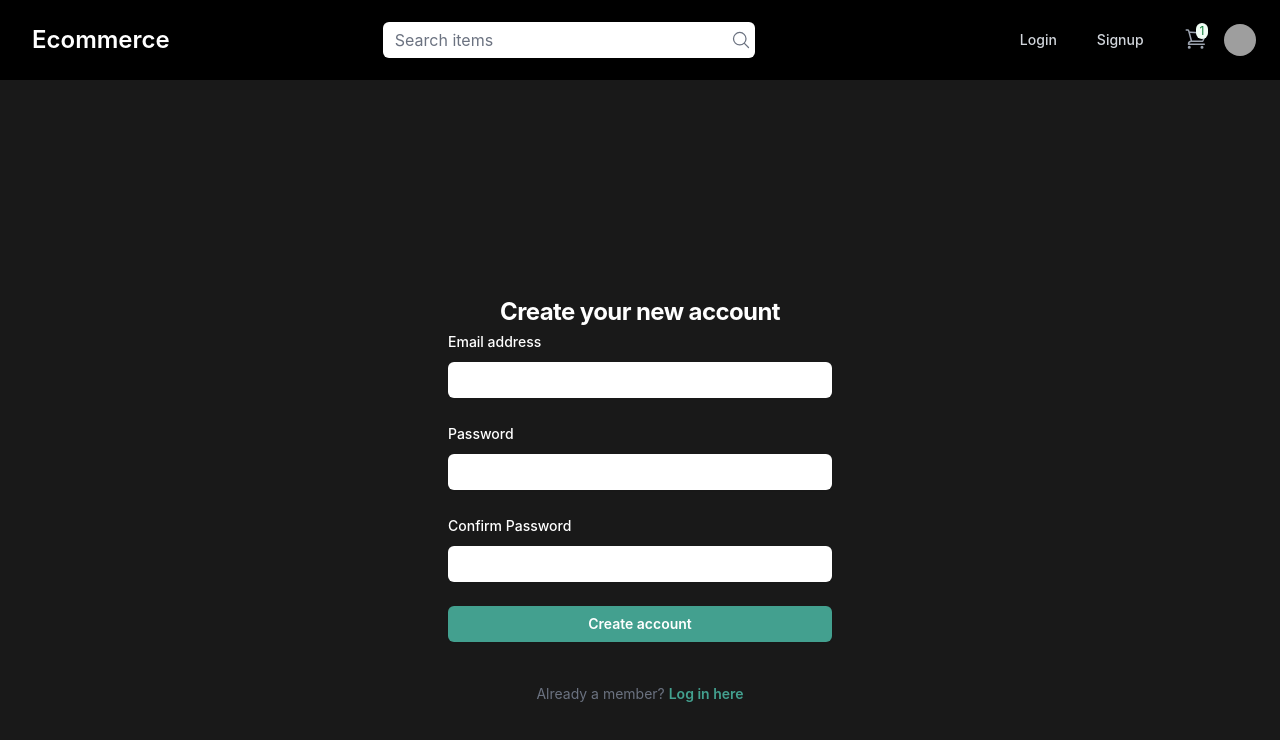
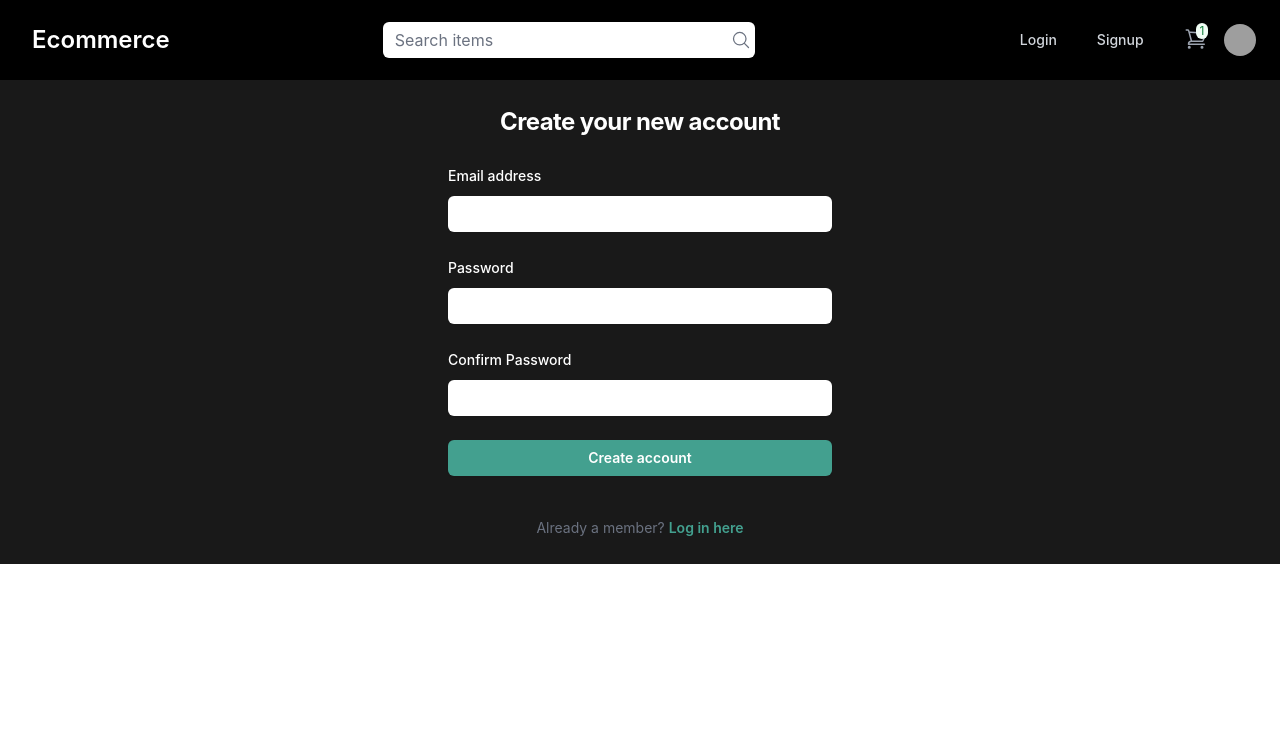
Before and after one commit to yugal82/ecommerce-frontend, a React (Create React App) app: page /signup in a window 1280 px wide. Shown: the top 740 px of the page. Built offline with nearby package versions, Linux system fonts and the light colour scheme; grey boxes are pictures that could not be loaded.

Commit message:
changes in Login and Signup components

```diff
--- a/src/App.js
+++ b/src/App.js
@@ -2,10 +2,10 @@ import React from 'react';
 import { Route, Routes } from 'react-router-dom';
 
 import Home from './pages/Home';
-import LoginPage from './pages/LoginPage';
-import SignupPage from './pages/SignupPage';
 import Navbar from './components/Navbar';
 import Cart from './features/cart/Cart';
+import Login from './components/auth/Login';
+import Signup from './components/auth/Signup';
 
 function App() {
   return (
@@ -13,8 +13,8 @@ function App() {
       <Navbar />
       <Routes>
         <Route exact path="/" element={<Home />} />
-        <Route exact path="/login" element={<LoginPage />} />
-        <Route exact path="/signup" element={<SignupPage />} />
+        <Route exact path="/login" element={<Login />} />
+        <Route exact path="/signup" element={<Signup />} />
         <Route exact path="/cart" element={<Cart />} />
       </Routes>
     </div>
--- a/src/components/auth/Login.jsx
+++ b/src/components/auth/Login.jsx
@@ -3,13 +3,12 @@ import { Link } from 'react-router-dom';
 
 const Login = () => {
   return (
-    <div className="flex h-screen flex-1 flex-col justify-center p-6 lg:px-8">
+    <div className="p-6 lg:px-8 h-screen">
       <div className="sm:mx-auto sm:w-full sm:max-w-sm">
-        <h2 className="text-center text-2xl font-bold leading-9 tracking-tight text-white">Log in to your account</h2>
-      </div>
-
-      <div className="mt-10 sm:mx-auto sm:w-full sm:max-w-sm">
-        <form className="space-y-6" action="#" method="POST">
+        <div className="sm:mx-auto sm:w-full sm:max-w-sm">
+          <h2 className="text-center text-2xl font-bold leading-9 tracking-tight text-white">Log in to your account</h2>
+        </div>
+        <form className="space-y-6 mt-6" action="#" method="POST">
           <div>
             <label htmlFor="email" className="block text-sm font-medium leading-6 text-white">
               Email address
--- a/src/components/auth/Signup.jsx
+++ b/src/components/auth/Signup.jsx
@@ -3,15 +3,14 @@ import { Link } from 'react-router-dom';
 
 const Signup = () => {
   return (
-    <div className="flex min-h-screen flex-1 flex-col justify-center p-6 lg:px-8">
+    <div className="p-6 lg:px-8">
       <div className="sm:mx-auto sm:w-full sm:max-w-sm">
-        <h2 className="mt-10 text-center text-2xl font-bold leading-9 tracking-tight text-white">
-          Create your new account
-        </h2>
-      </div>
-
-      <div className="sm:mx-auto sm:w-full sm:max-w-sm">
-        <form className="space-y-6" action="#" method="POST">
+        <div className="sm:mx-auto sm:w-full sm:max-w-sm">
+          <h2 className="text-center text-2xl font-bold leading-9 tracking-tight text-white">
+            Create your new account
+          </h2>
+        </div>
+        <form className="space-y-6 mt-6" action="#" method="POST">
           <div>
             <label htmlFor="email" className="block text-sm font-medium leading-6 text-white">
               Email address
--- a/src/pages/LoginPage.jsx
+++ /dev/null
@@ -1,12 +0,0 @@
-import React from 'react';
-import Login from '../components/auth/Login';
-
-const LoginPage = () => {
-  return (
-    <div>
-      <Login />
-    </div>
-  );
-};
-
-export default LoginPage;
--- a/src/pages/SignupPage.jsx
+++ /dev/null
@@ -1,12 +0,0 @@
-import React from 'react';
-import Signup from '../components/auth/Signup';
-
-const SignupPage = () => {
-  return (
-    <div>
-      <Signup />
-    </div>
-  );
-};
-
-export default SignupPage;
```
